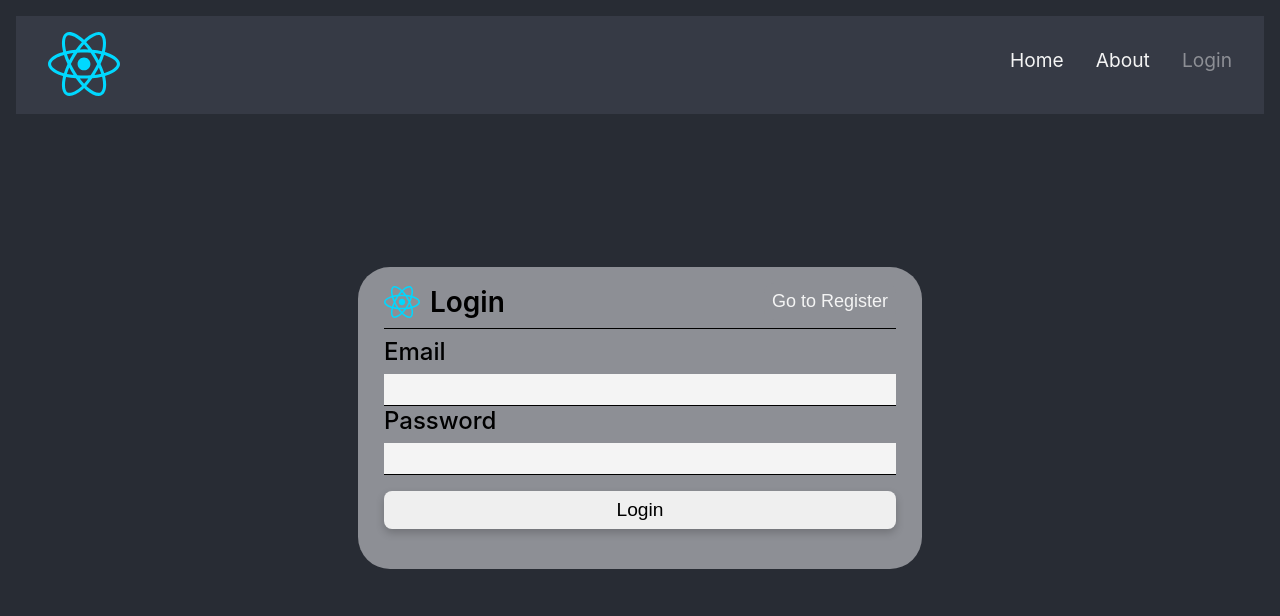
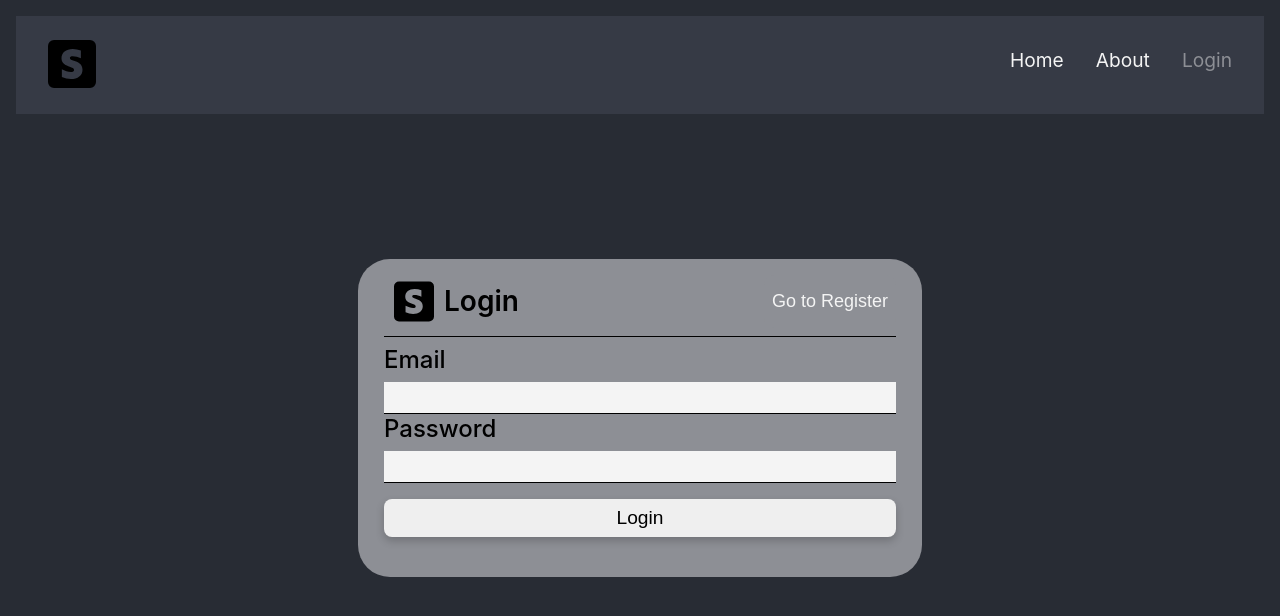
Before and after one commit to SimonKgs/images-gallery-frontend, a React (Vite) app: page /auth in a window 1280 px wide. Shown: the top 616 px of the page. Built offline with nearby package versions, Linux system fonts and the light colour scheme.

Commit message:
icon changed

```diff
--- a/src/components/Navbar/Navbar.component.tsx
+++ b/src/components/Navbar/Navbar.component.tsx
@@ -1,7 +1,7 @@
 import React, { useState } from 'react';
 import { NavLink } from 'react-router-dom';
 
-import logo from '../../assets/react.svg';
+import logo from '../../assets/icon.svg';
 import hambuguerMenu from '../../assets/menu-svgrepo.svg';
 import { useAuth } from '../../context/AuthContext';
 
--- a/src/pages/Auth/Auth.module.css
+++ b/src/pages/Auth/Auth.module.css
@@ -47,6 +47,10 @@
     background-color: var(--secondary-grey);
 }
 
+.auth-header img {
+    width: 40px;
+    margin-left: 10px;
+}
 
 .auth-header span, .auth-header img, .auth-header button {
     margin-bottom: 1vh;
--- a/src/pages/Auth/Auth.page.tsx
+++ b/src/pages/Auth/Auth.page.tsx
@@ -1,7 +1,7 @@
 import React, { useState } from 'react'
 
 import styles from './Auth.module.css'
-import logo from '../../assets/react.svg'
+import logo from '../../assets/icon.svg'
 import { LoginForm } from './forms/LoginForm.component'
 import { RegisterForm } from './forms/RegisterForm.component';
 import { useAuth } from '../../hooks/useAuth';
```
Also changed, not shown: src/assets/icon.svg.
